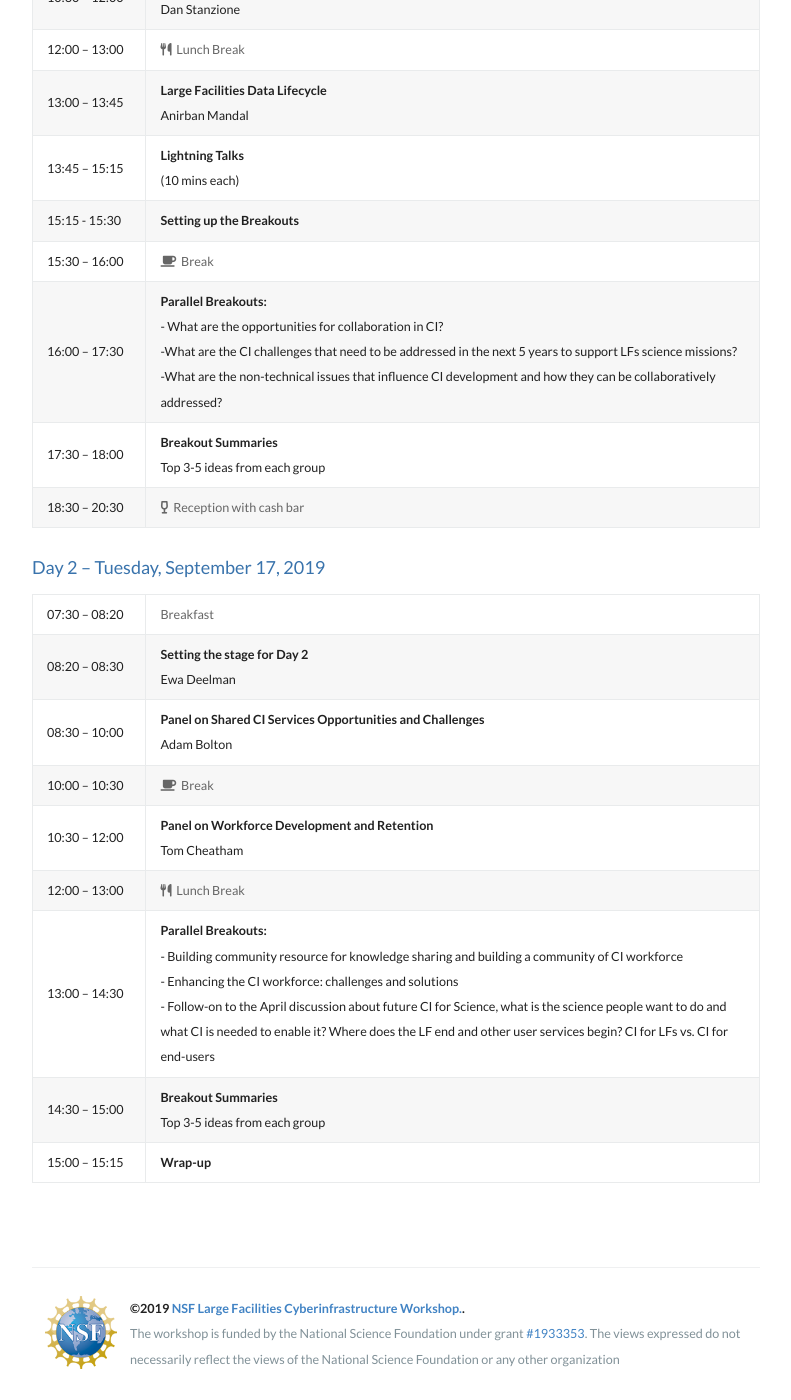
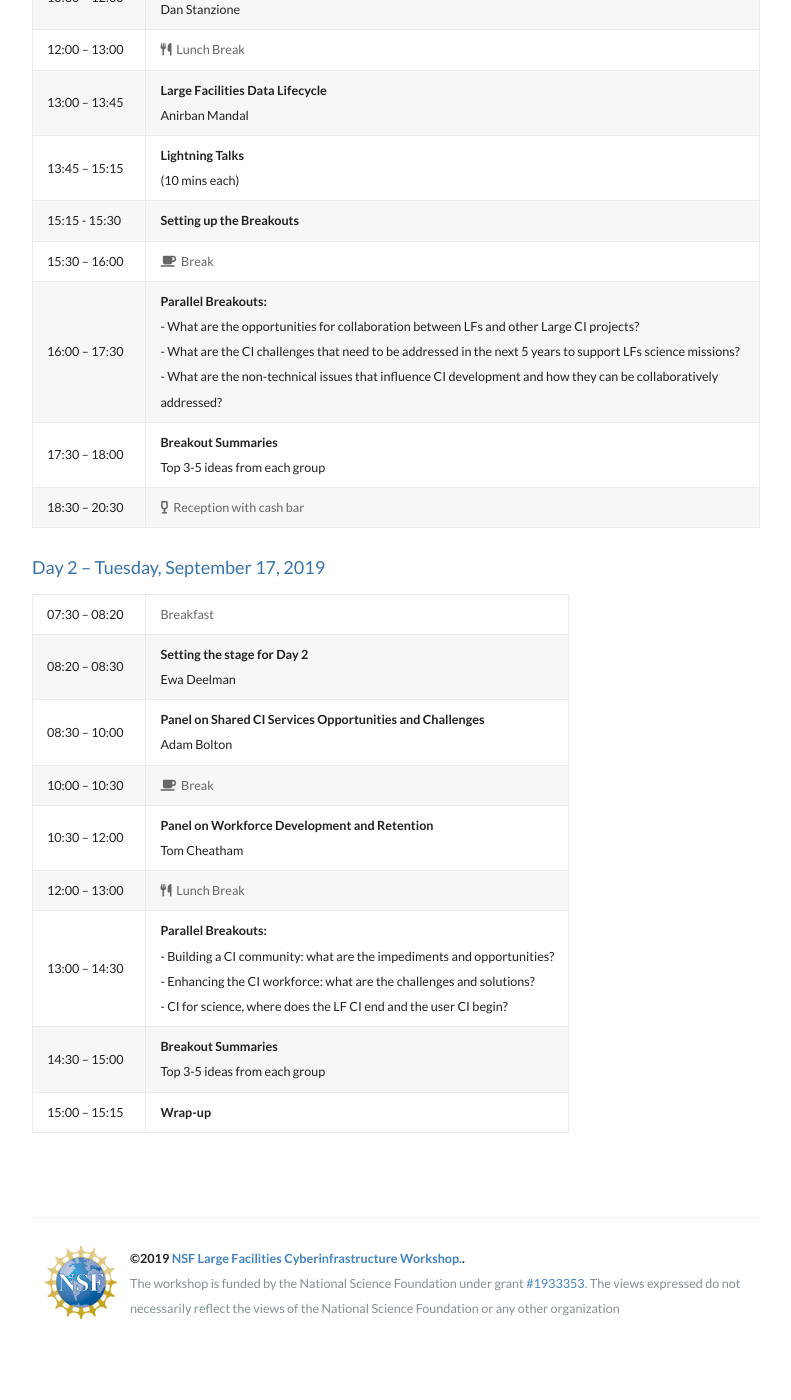
Before and after one commit to facilitiesci/facilitiesci.github.io, a Jekyll site: the page built from agenda.md, in a window 1280 px wide and 1400 px high, scrolled down 805 px. Shown: the whole window, without its empty margins (244-1035 px from the left). Built offline with Jekyll 4.4.1, drawn with Linux system fonts in a browser that asks for light colours; nearby versions of some CDN libraries; after the commit the page ends 2154 px from its top, so only the background shows below that.

Commit message:
Update agenda.md

```diff
--- a/agenda.md
+++ b/agenda.md
@@ -25,7 +25,7 @@ Alexandria, VA, USA, September 16-17, 2019
 | 13:45 – 15:15	| **Lightning Talks**<br />(10 mins each)
 | 15:15 - 15:30	| **Setting up the Breakouts**
 | 15:30 – 16:00	| <span style="color: #666"><i class="fas fa-coffee"></i>&nbsp;&nbsp;Break</span>
-| 16:00 – 17:30	| **Parallel Breakouts:**<br />- What are the opportunities for collaboration in CI?<br />-What are the CI challenges that need to be addressed in the next 5 years to support LFs science missions?<br />-What are the non-technical issues that influence CI development and how they can be collaboratively addressed?
+| 16:00 – 17:30	| **Parallel Breakouts:**<br />- What are the opportunities for collaboration between LFs and other Large CI projects?<br />- What are the CI challenges that need to be addressed in the next 5 years to support LFs science missions?<br />- What are the non-technical issues that influence CI development and how they can be collaboratively addressed?
 | 17:30 – 18:00	| **Breakout Summaries**<br />Top 3-5 ideas from each group
 | 18:30 – 20:30	| <span style="color: #666"><i class="fas fa-wine-glass-alt"></i>&nbsp;&nbsp;Reception with cash bar</span>
 
@@ -37,6 +37,6 @@ Alexandria, VA, USA, September 16-17, 2019
 | 10:00 – 10:30 | <span style="color: #666"><i class="fas fa-coffee"></i>&nbsp;&nbsp;Break</span>
 | 10:30 – 12:00	| **Panel on Workforce Development and Retention**<br />Tom Cheatham
 | 12:00 – 13:00 | <span style="color: #666"><i class="fas fa-utensils"></i>&nbsp;&nbsp;Lunch Break</span>
-| 13:00 – 14:30 | **Parallel Breakouts:**<br />- Building community resource for knowledge sharing and building a community of CI workforce<br />- Enhancing the CI workforce: challenges and solutions<br />- Follow-on to the April discussion about future CI for Science, what is the science people want to do and what CI is needed to enable it? Where does the LF end and other user services begin?  CI for LFs vs. CI for end-users
+| 13:00 – 14:30 | **Parallel Breakouts:**<br />- Building a CI community: what are the impediments and opportunities?<br />- Enhancing the CI workforce: what are the challenges and solutions?<br />- CI for science, where does the LF CI end and the user CI begin?
 | 14:30 – 15:00	| **Breakout Summaries**<br />Top 3-5 ideas from each group
 | 15:00 – 15:15	| **Wrap-up**
```
